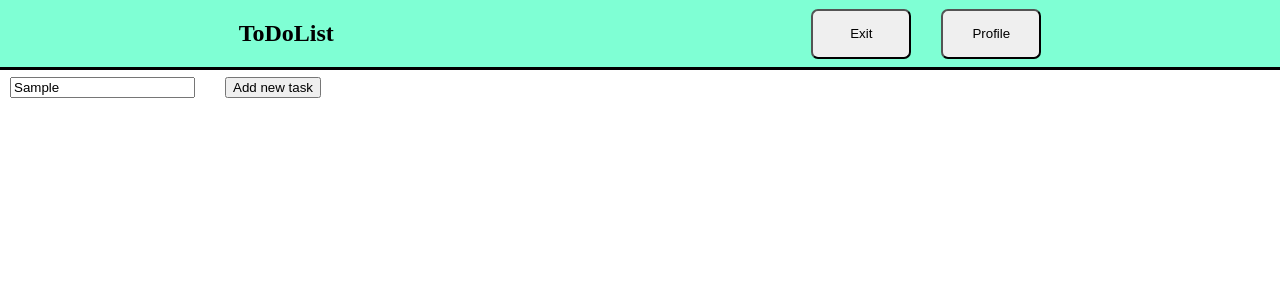
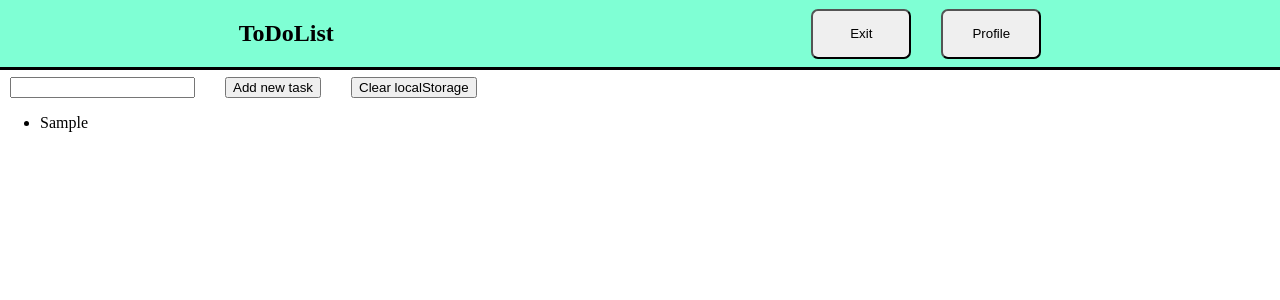
Before and after one commit to CapEugene/todolist, a React (Vite) app: page / in a window 1280 px wide. Both pictures are taken after typing "Sample" into the empty fields and a click on the button "Add new task". Shown: the top 300 px of the page. Built offline with nearby package versions, Linux system fonts and the light colour scheme.

Commit message:
First version of working ToDoList

```diff
--- a/src/navbar/navbar.jsx
+++ b/src/navbar/navbar.jsx
@@ -1,12 +1,21 @@
 import './navbar.css';
 
 function Navbar() {
+
+    function exit() {
+        alert("Прост выход :)");
+    }
+
+    function profile() {
+        alert("Прост профиль :)");
+    }
+
     return (
         <nav className='navbar'>
             <h1>ToDoList</h1>
             <div className='buttons'>
-                <button className='button'>Exit</button>
-                <button className='button'>Profile</button>
+                <button className='button' onClick={exit}>Exit</button>
+                <button className='button' onClick={profile}>Profile</button>
             </div>
         </nav>
     );
--- a/src/todolist/todolist.css
+++ b/src/todolist/todolist.css
@@ -12,4 +12,5 @@
 
 .tasks-container {
     display: flex;
+    flex-direction: column;
 }
--- a/src/todolist/todolist.jsx
+++ b/src/todolist/todolist.jsx
@@ -1,10 +1,48 @@
+import { useState, useEffect } from 'react';
 import Navbar from '../navbar/navbar';
 import './todolist.css';
 import Task from '../task/task';
 
 function MainPage() {
 
+    const [tasks, setTasks] = useState([]);
 
+    useEffect(() => {
+        getTasks();
+    }, []);
+
+    const getTasks = () => {
+        const retrievedTasks = [];
+        for (let i = 1; i <= localStorage.length; i++) {
+            const retrievedTask = JSON.parse(localStorage.getItem(i));
+            retrievedTasks.push(retrievedTask.taskinfo);
+        }
+        setTasks(retrievedTasks);
+    };
+
+    const addTask = () => {
+        if (document.getElementById("input").value == '') {
+            alert("Строка пуста!");
+        }
+        else {
+            const input = document.getElementById("input").value;
+
+            const task = {
+                id: localStorage.length + 1,
+                taskinfo: input,
+            };
+
+            localStorage.setItem(task.id, JSON.stringify(task));
+            setTasks([...tasks, input]);
+            document.getElementById("input").value = '';
+        }
+    };
+
+    const clearLocalStorage = () => {
+        localStorage.clear();
+        getTasks();
+        alert("Выполнено!");
+    };
 
     return (
         <>
@@ -13,14 +51,17 @@ function MainPage() {
 
                 <div className='task-create'>
                     <div className='buttons'>
-                        <input></input>
-                        <button>Add new task</button>
+                        <input id="input"></input>
+                        <button onClick={addTask}>Add new task</button>
+                        <button onClick={clearLocalStorage}>Clear localStorage</button>
                     </div>
                 </div>
 
-                <div className='tasks-container'>
-
-                </div>
+                <ul className='tasks-container'>
+                    {tasks.map((task, index) => (
+                        <li className='list-container' key={index}>{task}</li>
+                    ))}
+                </ul>
             </div>
         </>
     );
```
